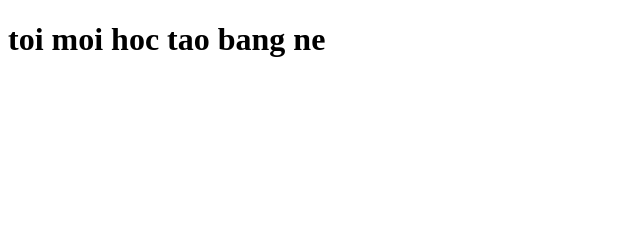
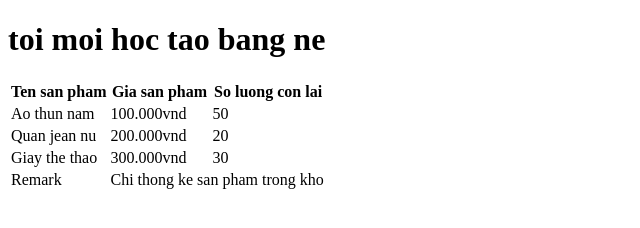
Before and after one commit to trunu/table1, a plain HTML site: page index.html in a window 1280 px wide. Shown: the whole page, without its empty margins (0-640 px from the left). Drawn offline with Linux system fonts and the light colour scheme.

Commit message:
commit 1: add new table

```diff
--- a/index.html
+++ b/index.html
@@ -7,5 +7,38 @@
 </head>
 <body>
     <h1>toi moi hoc tao bang ne</h1>
+    <table>
+      <thead>
+        <tr>
+          <th>Ten san pham</th>
+          <th>Gia san pham </th>
+          <th>So luong con lai</th>
+        </tr>
+      </thead>
+     <tbody>
+        <tr>
+          <td>Ao thun nam</td>
+          <td>100.000vnd</td>
+          <td>50</td>
+        </tr>
+        <tr>
+          <td>Quan jean nu</td>
+          <td>200.000vnd</td>
+          <td>20</td>
+        </tr>
+        <tr>
+          <td>Giay the thao</td>
+          <td>300.000vnd</td>
+          <td>30</td>
+        </tr>
+     </tbody>
+     <!--  -->
+      <tfoot>
+        <tr>
+          <td>Remark</td>
+          <td colspan="2">Chi thong ke san pham trong kho</td>
+        </tr>
+      </tfoot>
+    </table>
 </body>
 </html>
```
